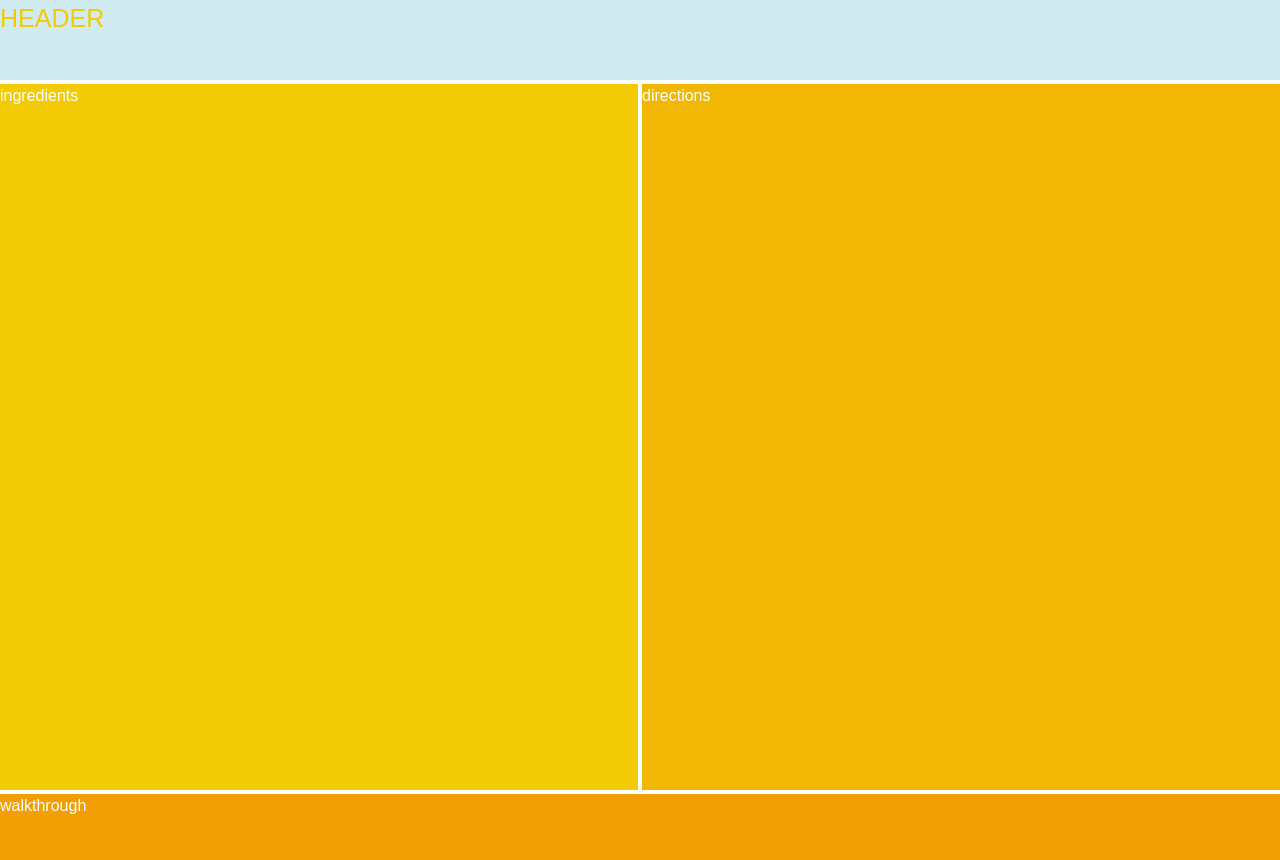
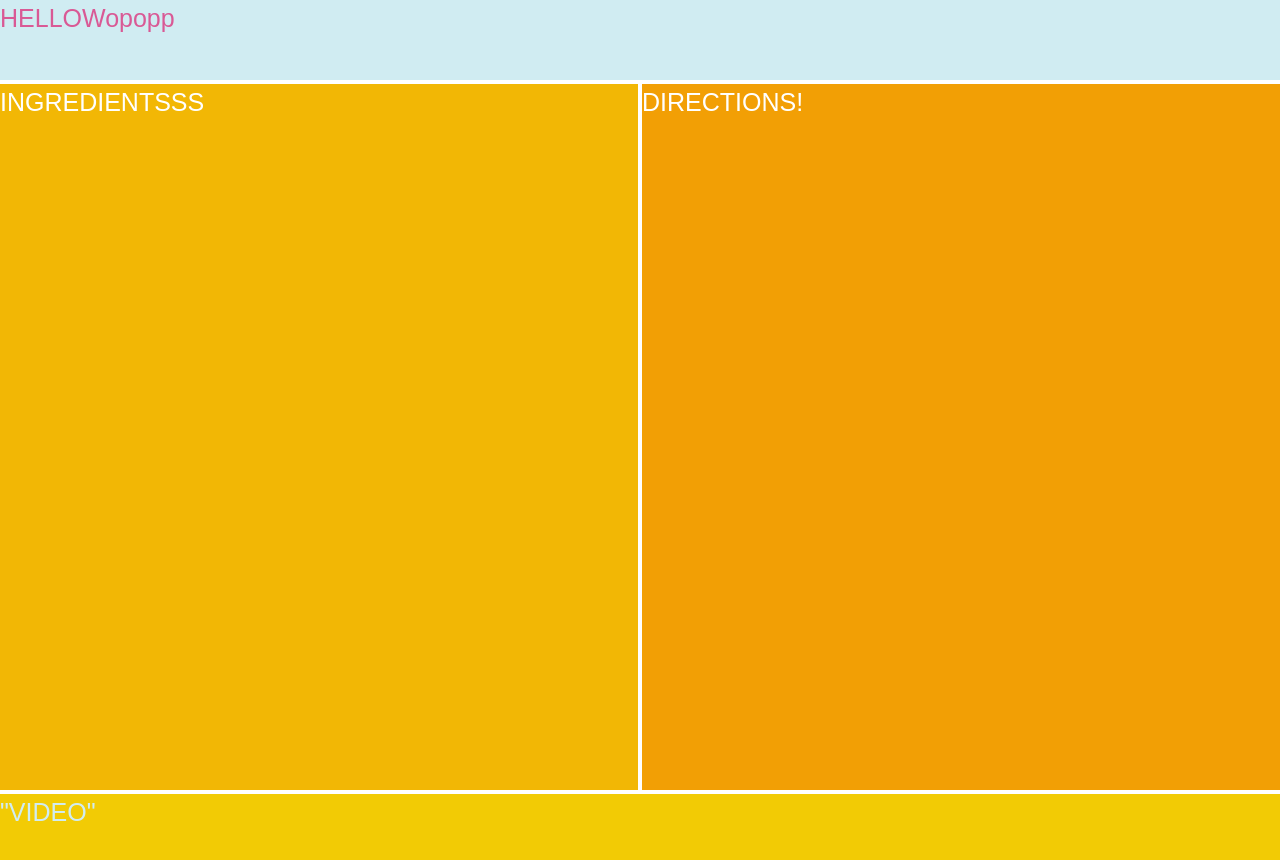
Before and after one commit to alethiaQ/leefs_tea, a React (Create React App) app in the folder leefs_tea_frontend/: page / in a window 1280 px wide. Shown: the top 860 px of the page. Built offline with nearby package versions, Linux system fonts and the light colour scheme; a web font is replaced by a local one.

Commit message:
create components for sections

```diff
--- a/leefs_tea_frontend/src/App.js
+++ b/leefs_tea_frontend/src/App.js
@@ -1,29 +1,34 @@
 import './App.css';
 import { Grid, GridItem } from '@chakra-ui/react'
+import Header from './containers/header';
+import VideoWalkthrough from './containers/video_walkthrough';
+import IngredientContainer from './containers/ingredient_container';
+import DirectionsContainer from './containers/directions_container';
+
 function App() {
   return (
     <div className="App">
-      <Grid templateAreas={`"header header" "ingredients directions" "walkthrough walkthrough"`}
-          gridTemplateRows={'80px 6fr 6fr'}
-          gridTemplateColumns={'2fr 2fr'}
-          h={1500}
+      <Grid
+        // todo- add responsive for smaller screens
+        templateAreas={`"header header" "ingredients directions" "walkthrough walkthrough"`}
+        gridTemplateRows={'80px 6fr 6fr'}
+        gridTemplateColumns={'2fr 2fr'}
+        h={1500}
         gap='1'
-        // default text color, typically will override with class identifier
-          color='white'
-          // fontWeight='bold'
-          className='app-text'
+        color='white' // default text color, typically will override with class identifier
+        className='app-text'
       >
-        <GridItem area={'header'} className='pastel-blue-bg orange-one-text' fontSize={'25px'}>
-          HEADER
+        <GridItem area={'header'} className='pastel-blue-bg orange-two-text' fontSize={'25px'}>
+          <Header />
         </GridItem>
-        <GridItem area={'ingredients'} className='orange-one-bg'>
-          ingredients
+        <GridItem area={'ingredients'} className='orange-two-bg' fontSize={'25px'}>
+          <IngredientContainer />
         </GridItem>
-        <GridItem area={'directions'}  className='orange-two-bg'>
-          directions
+        <GridItem area={'directions'} className='orange-three-bg' fontSize={'25px'}>
+          <DirectionsContainer />
         </GridItem>
-        <GridItem area={'walkthrough'} className='orange-three-bg'>
-          walkthrough
+        <GridItem area={'walkthrough'} className='orange-one-bg' fontSize={'25px'}>
+          <VideoWalkthrough />
         </GridItem>
       </Grid>
     </div>
--- /dev/null
+++ b/leefs_tea_frontend/src/containers/directions_container.js
@@ -0,0 +1,9 @@
+const DirectionsContainer = () => {
+
+    return (
+        <div>
+            DIRECTIONS!
+        </div>
+    )
+}
+export default DirectionsContainer;
--- /dev/null
+++ b/leefs_tea_frontend/src/containers/header.js
@@ -0,0 +1,9 @@
+const Header = () => {
+
+    return (
+        <div className="accent-pink-text">
+            HELLOWopopp
+        </div>
+    )
+}
+export default Header;
--- /dev/null
+++ b/leefs_tea_frontend/src/containers/ingredient_container.js
@@ -0,0 +1,9 @@
+const IngredientContainer = () => {
+
+    return (
+        <div>
+            INGREDIENTSSS
+        </div>
+    )
+}
+export default IngredientContainer;
--- /dev/null
+++ b/leefs_tea_frontend/src/containers/video_walkthrough.js
@@ -0,0 +1,9 @@
+const VideoWalkthrough = () => {
+
+    return (
+        <div className="pastel-blue-text">
+            "VIDEO"
+        </div>
+    )
+}
+export default VideoWalkthrough;
```
